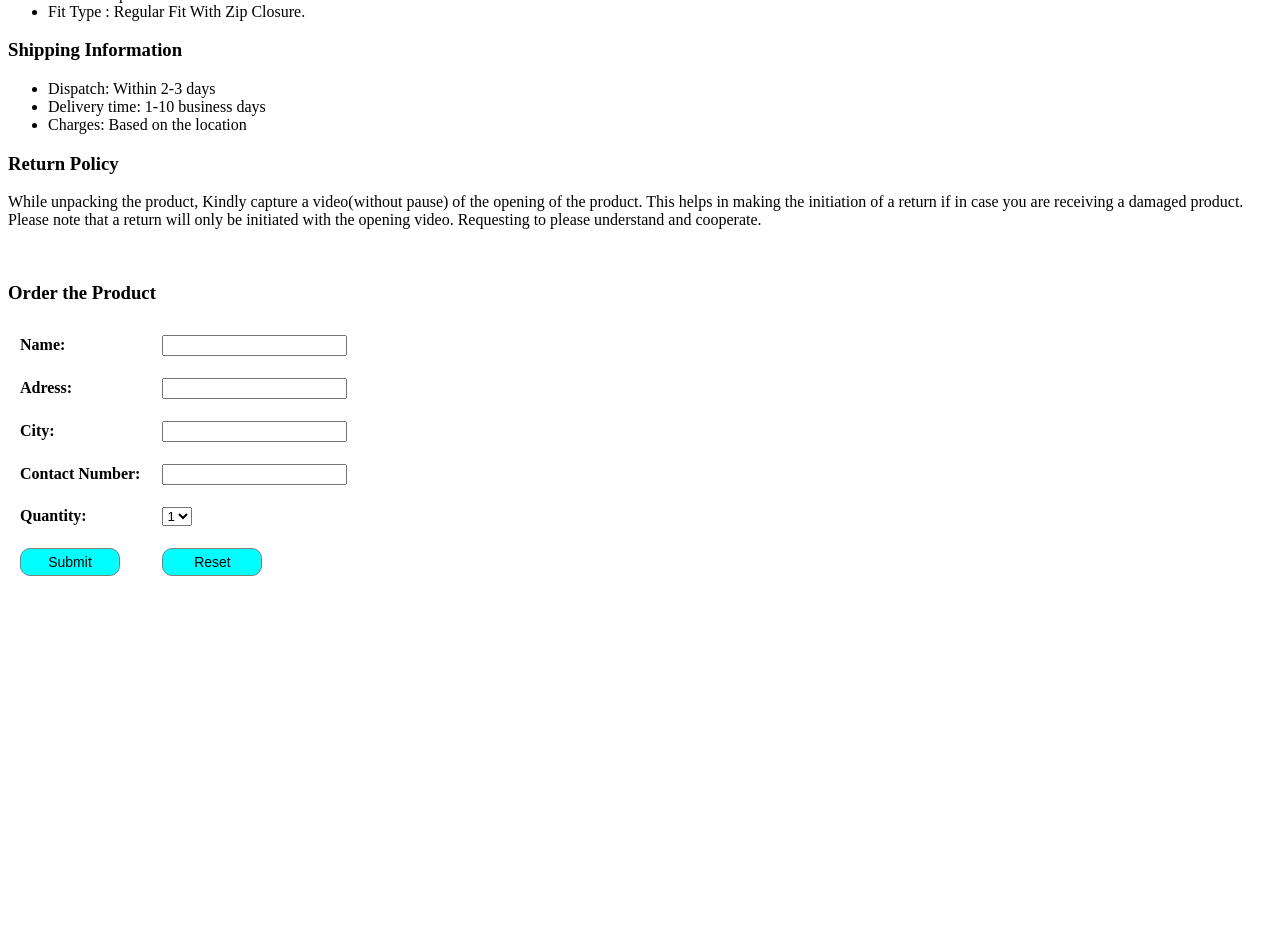
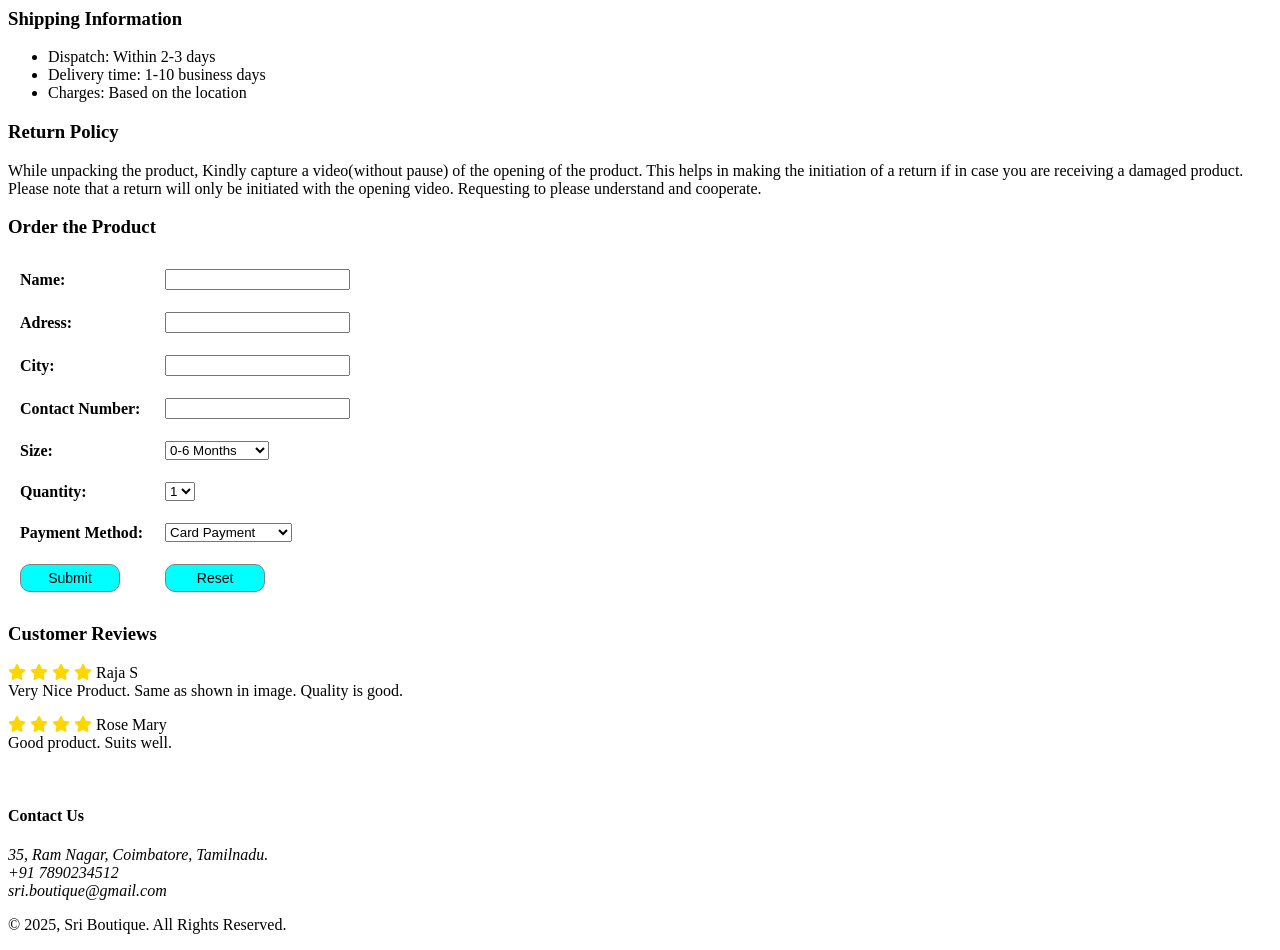
Before and after one commit to SangeethaNachimuthu/html-css-workshop, a plain HTML site: page index.html in a window 1280 px wide. Shown: the part 864-1814 px from the top of the page. Before the commit the page ends 1460 px from the top, so only its background shows below. Drawn offline with Linux system fonts and the light colour scheme.

Commit message:
Updating files index.html and styles.css

```diff
--- a/index.html
+++ b/index.html
@@ -3,6 +3,9 @@
     <head>
         <title>Product Shipping Information</title>
         <link rel="stylesheet" href="styles.css">
+        <link rel="stylesheet"
+            href="https://cdnjs.cloudflare.com/ajax/libs/font-awesome/6.4.0/css/all.min.css"
+        >
     </head>
     <body>
         <!-- Header Section -->
@@ -12,10 +15,16 @@
         </header>
 
         <!-- Main Section -->
-        <body>
+        <main>
+            <!-- Product Details -->
+            <section>
                 <h1>Product Details</h1>
                 <h4>Embroidered Net Flaired Sleeve Less Baby Knee Length Girl's Frock</h4>
                 <img id="productImage" src="images/baby-girl-dress.jpg" alt="Image of the product">
+            </section>
+
+            <!-- Product Description -->
+            <section>
                 <h3>Product Description</h3>
                 <ul>
                     <li>Fabric: Crafted from soft premium quality net fabric which ensures
@@ -25,19 +34,27 @@
                     <li>Color : Purple.</li>
                     <li>Fit Type : Regular Fit With Zip Closure.</li>
                 </ul>
+            </section>
+
+            <!-- Shipping Info -->
+            <section>
                 <h3>Shipping Information</h3>
                 <ul>
                     <li>Dispatch: Within 2-3 days</li>
                     <li>Delivery time: 1-10 business days</li>
                     <li>Charges: Based on the location</li>
                 </ul>
+            </section>
+
+            <!-- Return Policy -->
+            <section>
                 <h3>Return Policy</h3>
                 <p>While unpacking the product, Kindly capture a video(without pause) of the opening
                     of the product. This helps in making the initiation of a return if in case you
                     are receiving a damaged product. Please note that a return will only be initiated
                     with the opening video. Requesting to please understand and cooperate.</p>
+            </section>
 
-            <br>
             <!-- Order Form -->
             <div>
                 <h3>Order the Product</h3>
@@ -60,6 +77,17 @@
                             <td><input type="number" id="contactNo"></td>
                         </tr>
                         <tr>
+                            <th><label for="size">Size:</label></th>
+                            <td>
+                                <select>
+                                    <option>0-6 Months</option>
+                                    <option>6-12 Months</option>
+                                    <option>12-24 Months</option>
+                                    <option>2-3 Years</option>
+                                </select>
+                            </td>
+                        </tr>
+                        <tr>
                             <th><label for="quantity">Quantity:</label></th>
                             <td>
                                 <select>
@@ -72,12 +100,55 @@
                             </td>
                         </tr>
                         <tr>
+                            <th><label for="payment">Payment Method:</label></th>
+                            <td>
+                                <select>
+                                    <option>Card Payment</option>
+                                    <option>NetBanking</option>
+                                    <option>Cash On Delivery</option>
+                                </select>
+                            </td>
+                        </tr>
+                        <tr>
                             <td><input type="submit" id="submitBtn" value="Submit"></td>
                             <td><input type="reset" id="resetBtn" value="Reset"></td>
                         </tr>
                     </table>
                 </form>
             </div>
-        </body>
+
+            <!-- Customer Reviews -->
+            <section>
+                <h3>Customer Reviews</h3>
+                <p> <i class="fa-solid fa-star"></i>
+                    <i class="fa-solid fa-star"></i>
+                    <i class="fa-solid fa-star"></i>
+                    <i class="fa-solid fa-star"></i>
+                    Raja S <br>
+                    Very Nice Product. Same as shown in image. Quality is good.
+                </p>
+                <p> <i class="fa-solid fa-star"></i>
+                    <i class="fa-solid fa-star"></i>
+                    <i class="fa-solid fa-star"></i>
+                    <i class="fa-solid fa-star"></i>
+                    Rose Mary  <br>
+                    Good product. Suits well.
+                </p>
+            </section>
+        </main>
+        <br>
+
+        <!-- Footer Section -->
+        <footer>
+            <h4>Contact Us</h4>
+            <address>
+                35, Ram Nagar,
+                Coimbatore,
+                Tamilnadu. <br>
+                +91 7890234512 <br>
+                sri.boutique@gmail.com
+            </address>
+            <p>© 2025, Sri Boutique. All Rights Reserved.</p>
+        </footer>
     </body>
 </html>
--- a/styles.css
+++ b/styles.css
@@ -1,5 +1,5 @@
 #logo {
-    height: 200px;
+    height: 180px;
 }
 
 #productImage {
@@ -22,3 +22,7 @@
 .orderForm th {
     text-align: left;
 }
+
+.fa-solid  {
+    color: gold;
+}
```
Lines whose indentation alone changed are shown as unchanged.
